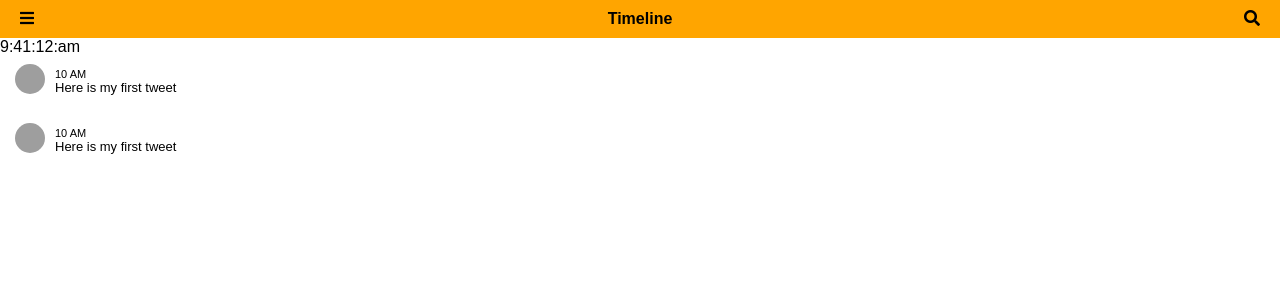
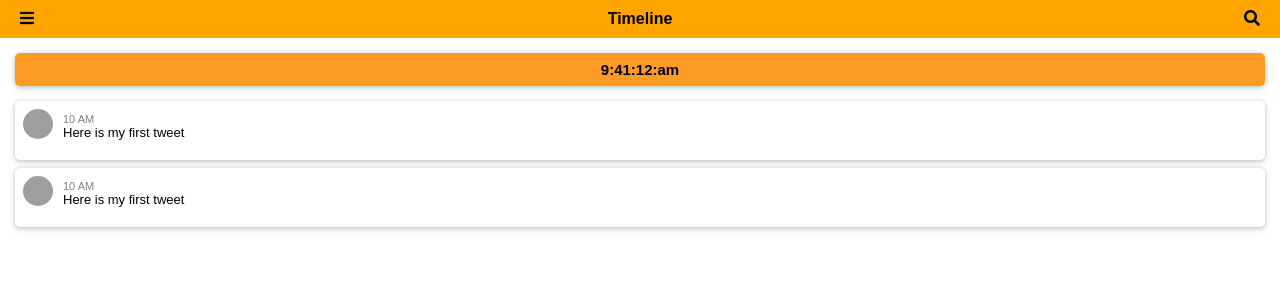
Before and after one commit to saimonazad/Tweet-ReactJS, a React (Create React App) app: page / in a window 1280 px wide. Shown: the top 300 px of the page. Built offline with nearby package versions, Linux system fonts and the light colour scheme; grey boxes are pictures that could not be loaded.

Commit message:
Item,clock component styling updated

```diff
--- a/src/component/ClockComponent/ClockComponent.css
+++ b/src/component/ClockComponent/ClockComponent.css
@@ -0,0 +1,11 @@
+.clock {
+  text-align: center;
+  background-color: #fd9a24;
+  padding: 8px;
+  font-size: 15px;
+  font-weight: 600;
+  margin: 15px 15px;
+  border-radius: 5px;
+  box-shadow: 0 0 4px 0 rgba(17, 22, 26, 0.16),
+    0 2px 4px 0 rgba(17, 22, 26, 0.08), 0 4px 8px 0 rgba(17, 22, 26, 0.08);
+}
--- a/src/component/ClockComponent/ClockComponent.js
+++ b/src/component/ClockComponent/ClockComponent.js
@@ -1,4 +1,5 @@
 import React, { Component } from "react";
+import "./ClockComponent.css";
 
 export default class ClockComponent extends Component {
   constructor(props) {
--- a/src/component/ItemComponent/ItemComponent.css
+++ b/src/component/ItemComponent/ItemComponent.css
@@ -1,6 +1,11 @@
 .item {
   position: relative;
-  padding: 8px 15px;
+  margin: 8px 15px;
+  padding: 8px;
+  background-color: #fff;
+  border-radius: 5px;
+  box-shadow: 0 0 4px 0 rgba(17, 22, 26, 0.16),
+    0 2px 4px 0 rgba(17, 22, 26, 0.08), 0 4px 8px 0 rgba(17, 22, 26, 0.08);
 }
 .avatar {
   position: absolute;
@@ -13,6 +18,7 @@
   padding-left: 40px;
   font-size: 11px;
   top: 00px;
+  color: grey;
 }
 .item p {
   font-size: 13px;
```
